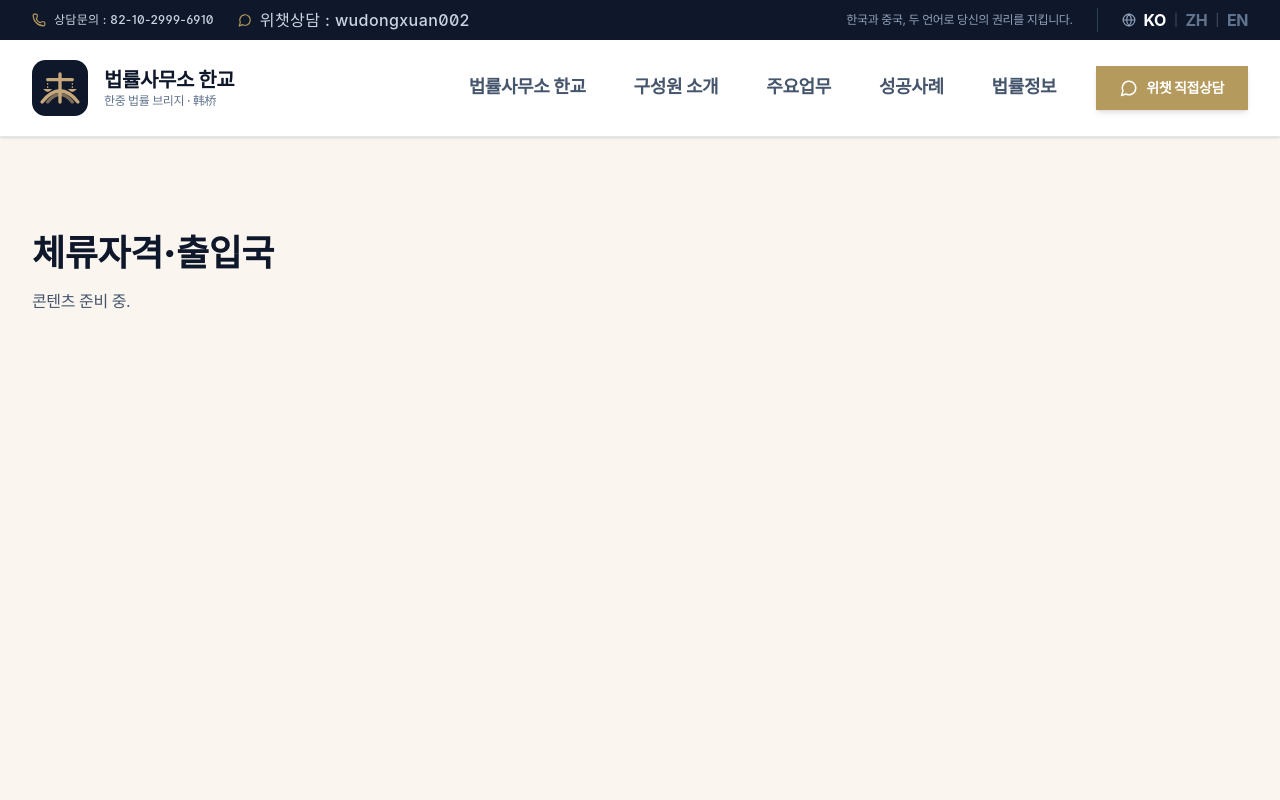
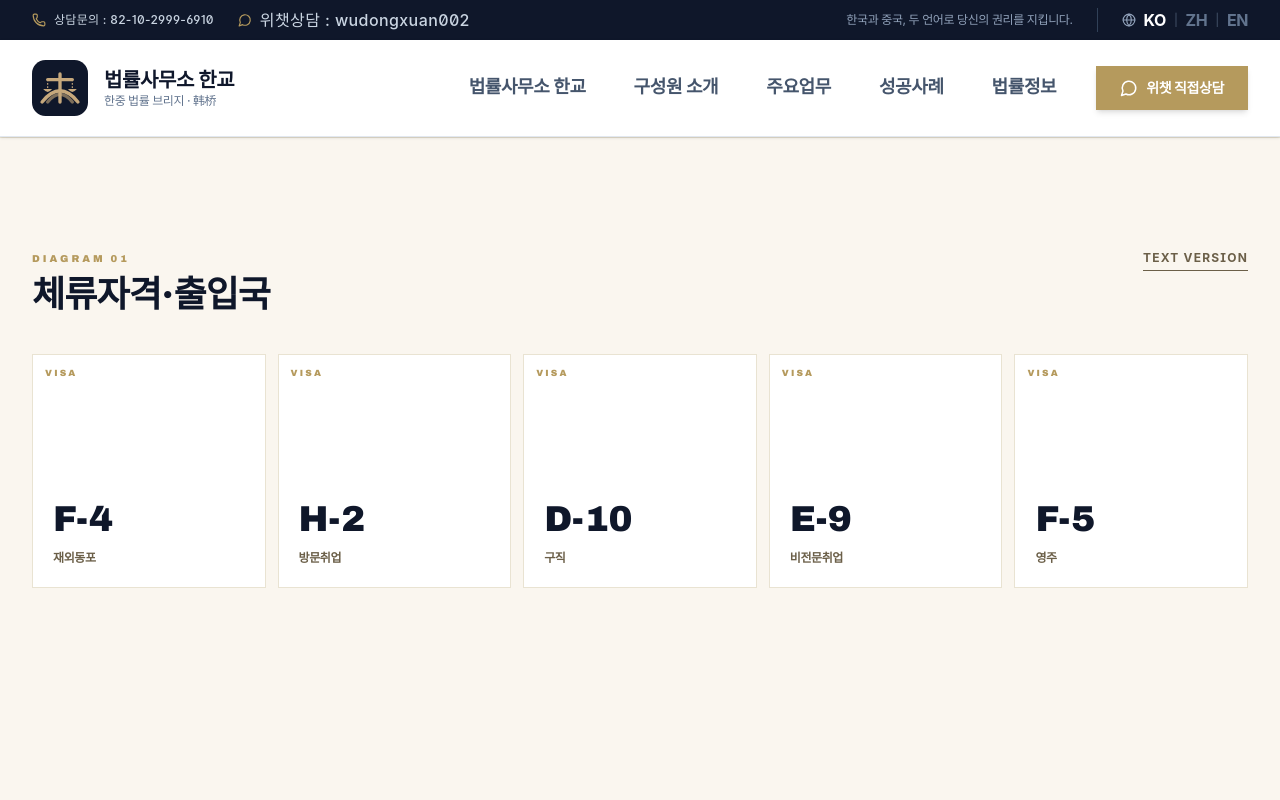
Before and after one commit to kimhyunjin0730-sys/law-oh, a React (Vite) app: page /legal/immigration in a window 1280 px wide. Shown: the top 800 px of the page. Built offline with nearby package versions, Linux system fonts and the light colour scheme; a web font is replaced by a local one.

Commit message:
feat(legal): DiagramShell + VisaMapDiagram (first of 5)

```diff
--- /dev/null
+++ b/src/app/components/legal/DiagramShell.tsx
@@ -0,0 +1,43 @@
+import { ReactNode, useState } from "react";
+
+interface Props {
+  id: string;
+  title: string;         // already-localized title
+  ariaSummary: string;   // screen-reader summary
+  textFallback: ReactNode;
+  children: ReactNode;
+  eyebrow?: string;      // e.g. "Diagram 01"
+}
+
+export function DiagramShell({ id, title, ariaSummary, textFallback, children, eyebrow }: Props) {
+  const [textMode, setTextMode] = useState(false);
+  return (
+    <section id={id} aria-label={ariaSummary} className="relative py-20 lg:py-28 border-t border-[#e9e3d2]">
+      <div className="max-w-[1400px] mx-auto px-4 sm:px-6 lg:px-8">
+        <header className="flex items-baseline justify-between mb-10">
+          <div>
+            {eyebrow && (
+              <p className="font-display text-[10px] font-black tracking-[0.3em] uppercase text-[#b59a5d] mb-2">
+                {eyebrow}
+              </p>
+            )}
+            <h2 className="text-3xl lg:text-4xl font-black text-[#0f172a] tracking-tight">{title}</h2>
+          </div>
+          <button
+            type="button"
+            onClick={() => setTextMode((x) => !x)}
+            className="text-xs font-bold uppercase tracking-widest text-[#6b5f48] hover:text-[#0f172a] transition-colors border-b border-[#6b5f48] pb-1"
+            aria-pressed={textMode}
+          >
+            {textMode ? "Show diagram" : "Text version"}
+          </button>
+        </header>
+        {textMode ? (
+          <div className="prose prose-slate max-w-none">{textFallback}</div>
+        ) : (
+          children
+        )}
+      </div>
+    </section>
+  );
+}
--- /dev/null
+++ b/src/app/components/legal/VisaMapDiagram.tsx
@@ -0,0 +1,93 @@
+import { useState } from "react";
+import type { VisaNode, Lang } from "../../../lib/legal/types";
+import { pick } from "../../../lib/legal/content";
+import { DiagramShell } from "./DiagramShell";
+
+interface Props {
+  visas: VisaNode[];
+  lang: Lang;
+  title: string;      // localized ("체류자격 맵" / "居留资格地图" / "Visa Map")
+  ariaSummary: string;
+}
+
+export function VisaMapDiagram({ visas, lang, title, ariaSummary }: Props) {
+  const [open, setOpen] = useState<VisaNode | null>(null);
+
+  const fallback = (
+    <ul className="space-y-4">
+      {visas.map((v) => (
+        <li key={v.code}>
+          <strong>{v.code}</strong> — {pick(v.label, lang)}; 대상: {pick(v.target, lang)}; 유효기간: {pick(v.period, lang)}
+        </li>
+      ))}
+    </ul>
+  );
+
+  return (
+    <DiagramShell id="diagram-visas" eyebrow="Diagram 01" title={title} ariaSummary={ariaSummary} textFallback={fallback}>
+      <div className="grid grid-cols-2 sm:grid-cols-3 lg:grid-cols-5 gap-3">
+        {visas.map((v) => (
+          <button
+            key={v.code}
+            type="button"
+            onClick={() => setOpen(v)}
+            className="group relative aspect-square border border-[#e9e3d2] bg-white p-5 text-left hover:border-[#b59a5d] transition-colors"
+            aria-label={`${v.code} — ${pick(v.label, lang)}`}
+          >
+            <span className="absolute top-3 left-3 font-display text-[9px] font-black tracking-[0.24em] uppercase text-[#b59a5d]">
+              Visa
+            </span>
+            <div className="absolute bottom-5 left-5 right-5">
+              <div className="font-display text-3xl lg:text-4xl font-black text-[#0f172a] leading-none">{v.code}</div>
+              <div className="mt-3 text-[12px] text-[#6b5f48] font-semibold line-clamp-2">{pick(v.label, lang)}</div>
+            </div>
+          </button>
+        ))}
+      </div>
+
+      {open && (
+        <div
+          role="dialog"
+          aria-modal="true"
+          aria-label={open.code}
+          className="fixed inset-0 z-50 flex justify-end bg-black/50"
+          onClick={() => setOpen(null)}
+        >
+          <div
+            className="w-[min(92vw,420px)] h-full bg-[#faf6ef] p-8 overflow-y-auto"
+            onClick={(e) => e.stopPropagation()}
+          >
+            <div className="flex items-start justify-between mb-6">
+              <div>
+                <div className="font-display text-[10px] font-black tracking-[0.3em] uppercase text-[#b59a5d]">Visa</div>
+                <div className="mt-1 font-display text-4xl font-black text-[#0f172a]">{open.code}</div>
+              </div>
+              <button type="button" onClick={() => setOpen(null)} className="text-xs font-bold uppercase">닫기 / Close</button>
+            </div>
+            <div className="space-y-5">
+              <div>
+                <div className="text-[10px] font-black tracking-[0.28em] uppercase text-[#b59a5d] mb-1">대상 · Target</div>
+                <p className="text-[15px] text-[#0f172a] font-medium leading-relaxed">{pick(open.target, lang)}</p>
+              </div>
+              <div>
+                <div className="text-[10px] font-black tracking-[0.28em] uppercase text-[#b59a5d] mb-1">유효기간 · Period</div>
+                <p className="text-[15px] text-[#0f172a] font-medium leading-relaxed">{pick(open.period, lang)}</p>
+              </div>
+              <div>
+                <div className="text-[10px] font-black tracking-[0.28em] uppercase text-[#b59a5d] mb-1">요건 · Requirements</div>
+                <ul className="space-y-2">
+                  {pick(open.requirements, lang).map((r, i) => (
+                    <li key={i} className="flex gap-3 text-[14px] text-[#0f172a]">
+                      <span className="text-[#b59a5d]">•</span>
+                      {r}
+                    </li>
+                  ))}
+                </ul>
+              </div>
+            </div>
+          </div>
+        </div>
+      )}
+    </DiagramShell>
+  );
+}
--- a/src/app/pages/legal/Immigration.tsx
+++ b/src/app/pages/legal/Immigration.tsx
@@ -1,10 +1,18 @@
+import { useLanguage } from "../../context/LanguageContext";
+import { getLegalContent, pick } from "../../../lib/legal/content";
+import { VisaMapDiagram } from "../../components/legal/VisaMapDiagram";
+
 export function Immigration() {
+  const { language } = useLanguage();
+  const c = getLegalContent("immigration");
   return (
-    <div className="bg-[#faf6ef] min-h-screen pt-24 pb-32">
-      <div className="max-w-[1400px] mx-auto px-4 sm:px-6 lg:px-8">
-        <h1 className="text-4xl font-black">체류자격·출입국</h1>
-        <p className="mt-4 text-slate-600">콘텐츠 준비 중.</p>
-      </div>
+    <div className="bg-[#faf6ef] min-h-screen">
+      <VisaMapDiagram
+        visas={c.visas}
+        lang={language}
+        title={pick(c.title, language)}
+        ariaSummary="체류자격 비자 유형 5가지를 한눈에 보여주는 다이어그램"
+      />
     </div>
   );
 }
```
